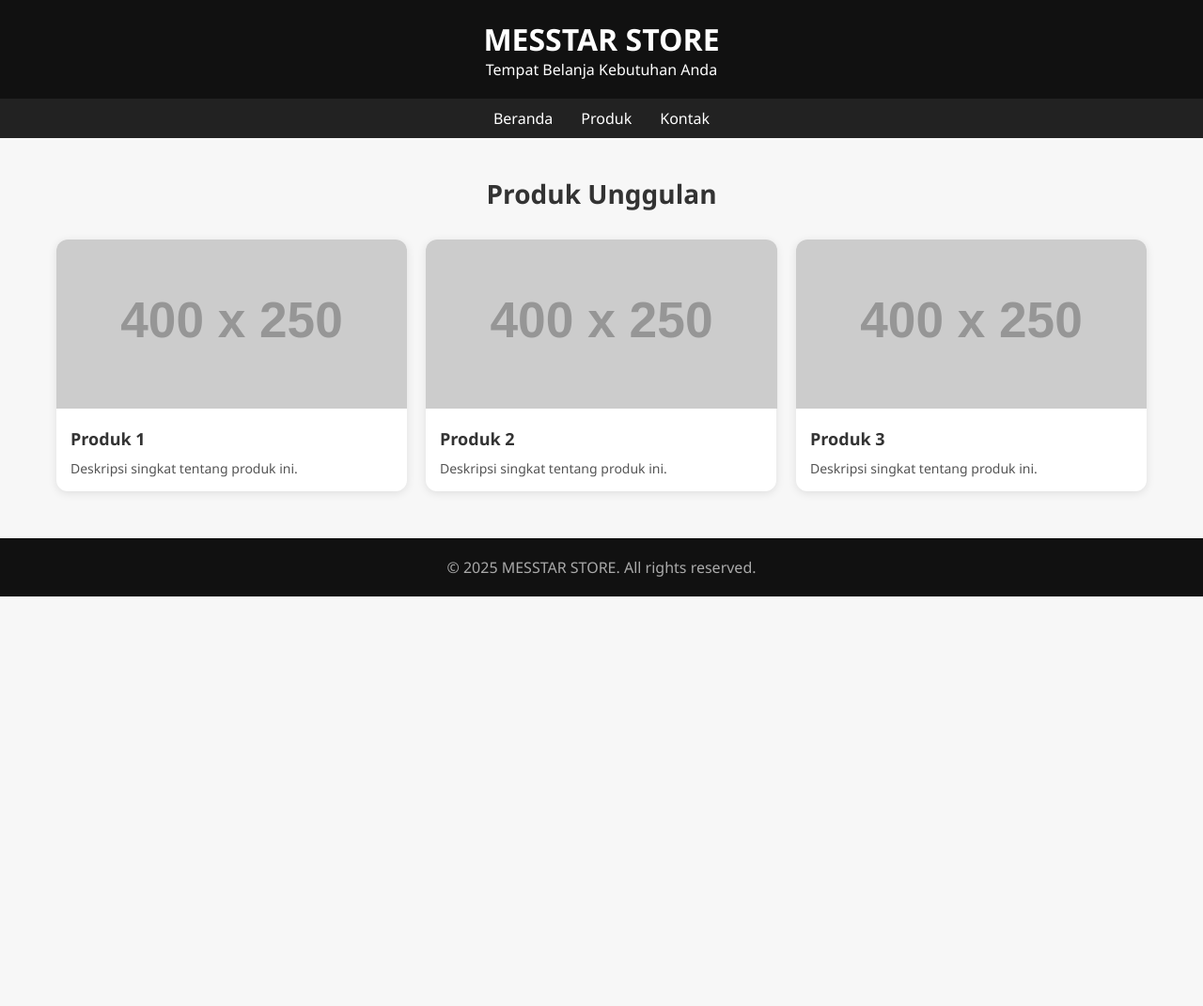
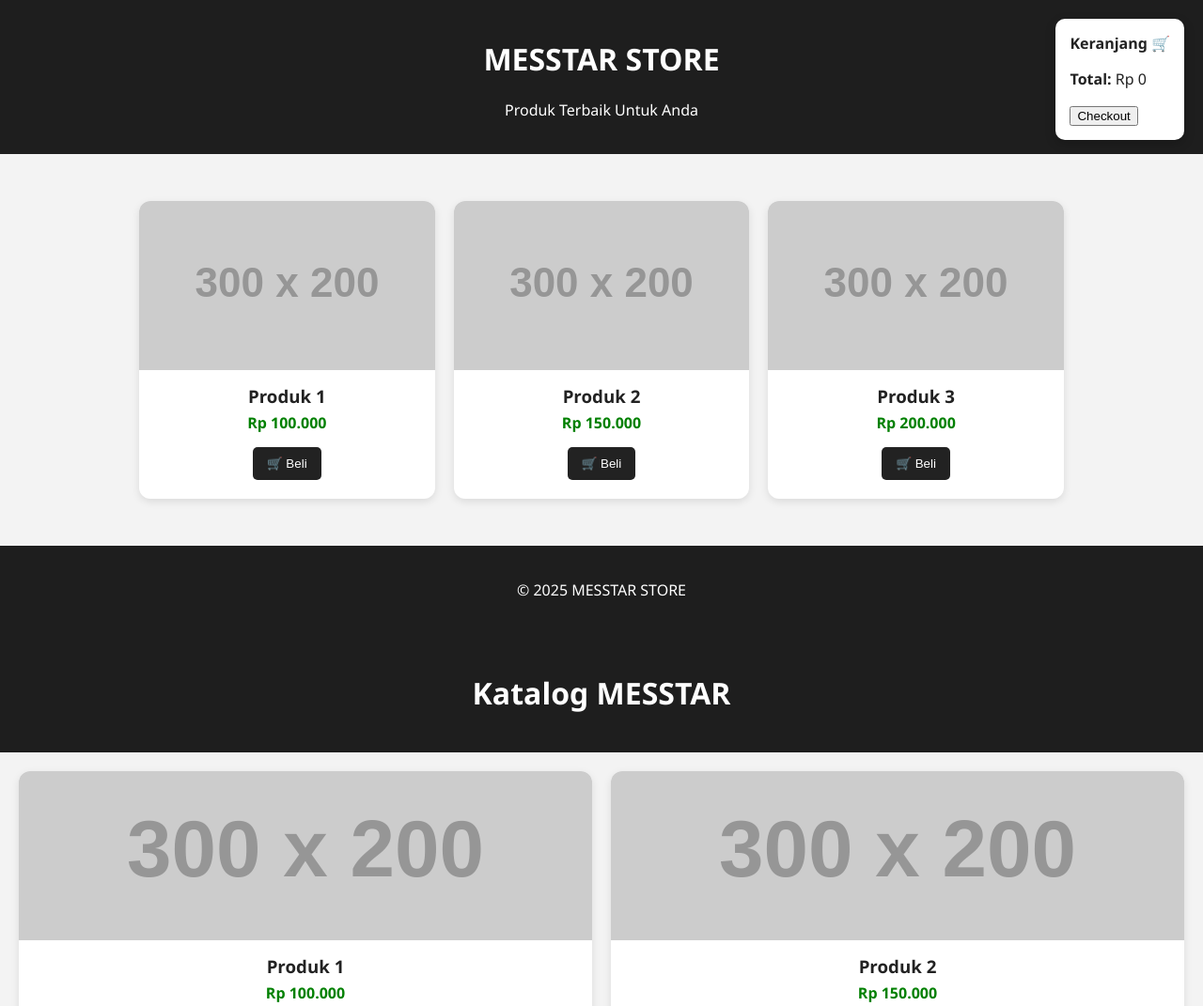
Before and after one commit to koderxyz/MESSTAR-STORE.com, a plain HTML site: page index.html in a window 1280 px wide. Shown: the top 1071 px of the page at 94% size. Before the commit the page ends 800 px from the top, so only its background shows below. Drawn offline with nearby package versions, Linux system fonts and the light colour scheme; placeholder pictures from the web are drawn by us.

Commit message:
Update index.html

```diff
--- a/index.html
+++ b/index.html
@@ -5,44 +5,22 @@
   <meta charset="UTF-8" />
   <meta name="viewport" content="width=device-width, initial-scale=1.0"/>
   <title>MESSTAR STORE</title>
-  <link href="https://unpkg.com/aos@2.3.1/dist/aos.css" rel="stylesheet" />
+  <link rel="stylesheet" href="https://unpkg.com/aos@2.3.1/dist/aos.css"/>
   <style>
-    * { box-sizing: border-box; margin: 0; padding: 0; }
     body {
+      margin: 0;
       font-family: 'Segoe UI', sans-serif;
-      background-color: #f7f7f7;
+      background: #f7f7f7;
       color: #333;
     }
-    header {
-      background-color: #111;
-      color: white;
+    header, footer {
+      background: #1e1e1e;
+      color: #fff;
       padding: 20px;
       text-align: center;
     }
-    nav {
-      background-color: #222;
-      display: flex;
-      justify-content: center;
-      padding: 10px 0;
-    }
-    nav a {
-      color: white;
-      margin: 0 15px;
-      text-decoration: none;
-      font-weight: 500;
-    }
-    nav a:hover {
-      text-decoration: underline;
-    }
     .container {
-      max-width: 1200px;
-      margin: 40px auto;
-      padding: 0 20px;
-    }
-    .section-title {
-      text-align: center;
-      font-size: 28px;
-      margin-bottom: 30px;
+      padding: 30px 10%;
     }
     .gallery {
       display: grid;
@@ -51,10 +29,12 @@
     }
     .card {
       background: white;
-      border-radius: 12px;
-      box-shadow: 0 2px 10px rgba(0,0,0,0.1);
+      border-radius: 15px;
+      box-shadow: 0 4px 10px rgba(0,0,0,0.1);
       overflow: hidden;
-      transition: transform 0.3s ease;
+      text-align: center;
+      padding-bottom: 20px;
+      transition: transform 0.2s ease;
     }
     .card:hover {
       transform: translateY(-5px);
@@ -64,79 +44,148 @@
       height: 180px;
       object-fit: cover;
     }
-    .card-body {
-      padding: 15px;
+    .card h3 {
+      margin: 10px 0 5px;
     }
-    .card-body h3 {
-      font-size: 18px;
-      margin-bottom: 10px;
+    .card p.price {
+      color: green;
+      font-weight: bold;
+      margin: 5px 0;
     }
-    .card-body p {
-      font-size: 14px;
-      color: #555;
+    .card button {
+      padding: 10px 15px;
+      background: #222;
+      color: white;
+      border: none;
+      cursor: pointer;
+      border-radius: 5px;
+      margin-top: 10px;
     }
-    footer {
-      background-color: #111;
-      color: #aaa;
-      text-align: center;
-      padding: 20px;
-      margin-top: 50px;
+    .card button:hover {
+      background: #444;
     }
-
     @media (max-width: 600px) {
-      .section-title { font-size: 22px; }
-      nav { flex-direction: column; }
-      nav a { margin: 10px 0; }
+      .container {
+        padding: 15px;
+      }
     }
   </style>
 </head>
 <body>
-
   <header>
     <h1>MESSTAR STORE</h1>
-    <p>Tempat Belanja Kebutuhan Anda</p>
+    <p>Produk Terbaik Untuk Anda</p>
   </header>
 
-  <nav>
-    <a href="#beranda">Beranda</a>
-    <a href="#produk">Produk</a>
-    <a href="#kontak">Kontak</a>
-  </nav>
-
-  <div class="container" id="produk">
-    <h2 class="section-title" data-aos="fade-up">Produk Unggulan</h2>
+  <div class="container">
     <div class="gallery">
-      <div class="card" data-aos="zoom-in">
-        <img src="https://via.placeholder.com/400x250?text=Produk+1" alt="Produk 1" />
-        <div class="card-body">
-          <h3>Produk 1</h3>
-          <p>Deskripsi singkat tentang produk ini.</p>
-        </div>
+      <div class="card" data-aos="fade-up">
+        <img src="https://via.placeholder.com/300x200?text=Produk+1" />
+        <h3>Produk 1</h3>
+        <p class="price">Rp 100.000</p>
+        <button onclick="alert('Produk 1 ditambahkan ke keranjang!')">🛒 Beli</button>
       </div>
-      <div class="card" data-aos="zoom-in" data-aos-delay="100">
-        <img src="https://via.placeholder.com/400x250?text=Produk+2" alt="Produk 2" />
-        <div class="card-body">
-          <h3>Produk 2</h3>
-          <p>Deskripsi singkat tentang produk ini.</p>
-        </div>
+      <div class="card" data-aos="fade-up" data-aos-delay="100">
+        <img src="https://via.placeholder.com/300x200?text=Produk+2" />
+        <h3>Produk 2</h3>
+        <p class="price">Rp 150.000</p>
+        <button onclick="alert('Produk 2 ditambahkan ke keranjang!')">🛒 Beli</button>
       </div>
-      <div class="card" data-aos="zoom-in" data-aos-delay="200">
-        <img src="https://via.placeholder.com/400x250?text=Produk+3" alt="Produk 3" />
-        <div class="card-body">
-          <h3>Produk 3</h3>
-          <p>Deskripsi singkat tentang produk ini.</p>
-        </div>
+      <div class="card" data-aos="fade-up" data-aos-delay="200">
+        <img src="https://via.placeholder.com/300x200?text=Produk+3" />
+        <h3>Produk 3</h3>
+        <p class="price">Rp 200.000</p>
+        <button onclick="alert('Produk 3 ditambahkan ke keranjang!')">🛒 Beli</button>
       </div>
     </div>
   </div>
 
   <footer>
-    <p>© 2025 MESSTAR STORE. All rights reserved.</p>
+    <p>&copy; 2025 MESSTAR STORE</p>
   </footer>
 
   <script src="https://unpkg.com/aos@2.3.1/dist/aos.js"></script>
   <script>
-    AOS.init({ duration: 800, once: true });
+    AOS.init();
   </script>
 </body>
 </html>
+
+<!DOCTYPE html>
+<html lang="id">
+<head>
+  <meta charset="UTF-8" />
+  <meta name="viewport" content="width=device-width, initial-scale=1.0"/>
+  <title>Katalog MESSTAR</title>
+  <link rel="stylesheet" href="https://unpkg.com/aos@2.3.1/dist/aos.css"/>
+  <style>
+    /* gaya disederhanakan, kamu bisa ubah sendiri */
+    body { font-family: 'Segoe UI', sans-serif; margin: 0; background: #f3f3f3; color: #222; }
+    header, footer { background: #1e1e1e; color: #fff; text-align: center; padding: 20px; }
+    .gallery { display: grid; grid-template-columns: repeat(auto-fit, minmax(250px, 1fr)); gap: 20px; padding: 20px; }
+    .card { background: white; border-radius: 12px; overflow: hidden; box-shadow: 0 3px 8px rgba(0,0,0,0.1); text-align: center; padding-bottom: 20px; }
+    .card img { width: 100%; height: 180px; object-fit: cover; }
+    .card h3 { margin: 10px 0 5px; }
+    .card p.price { color: green; font-weight: bold; margin: 5px 0; }
+    .card button { background: #222; color: white; border: none; padding: 10px 15px; cursor: pointer; border-radius: 5px; }
+    #cart { position: fixed; top: 20px; right: 20px; background: #fff; border-radius: 10px; padding: 15px; box-shadow: 0 4px 12px rgba(0,0,0,0.2); max-width: 300px; }
+    #cart h4 { margin: 0 0 10px; }
+  </style>
+</head>
+<body>
+  <header><h1>Katalog MESSTAR</h1></header>
+
+  <div class="gallery">
+    <div class="card" data-aos="fade-up">
+      <img src="https://via.placeholder.com/300x200?text=Produk+1" />
+      <h3>Produk 1</h3>
+      <p class="price">Rp 100.000</p>
+      <button onclick="addToCart('Produk 1', 100000)">🛒 Tambah</button>
+    </div>
+    <div class="card" data-aos="fade-up" data-aos-delay="100">
+      <img src="https://via.placeholder.com/300x200?text=Produk+2" />
+      <h3>Produk 2</h3>
+      <p class="price">Rp 150.000</p>
+      <button onclick="addToCart('Produk 2', 150000)">🛒 Tambah</button>
+    </div>
+  </div>
+
+  <div id="cart">
+    <h4>Keranjang 🛒</h4>
+    <ul id="cart-items"></ul>
+    <p><strong>Total:</strong> Rp <span id="cart-total">0</span></p>
+    <button onclick="checkout()">Checkout</button>
+  </div>
+
+  <footer><p>&copy; 2025 MESSTAR STORE</p></footer>
+
+  <script src="https://unpkg.com/aos@2.3.1/dist/aos.js"></script>
+  <script>
+    AOS.init();
+    let cart = [];
+    function addToCart(name, price) {
+      cart.push({ name, price });
+      updateCart();
+    }
+    function updateCart() {
+      const list = document.getElementById("cart-items");
+      const total = document.getElementById("cart-total");
+      list.innerHTML = "";
+      let sum = 0;
+      cart.forEach(item => {
+        const li = document.createElement("li");
+        li.textContent = `${item.name} - Rp ${item.price.toLocaleString()}`;
+        list.appendChild(li);
+        sum += item.price;
+      });
+      total.textContent = sum.toLocaleString();
+    }
+    function checkout() {
+      if (cart.length === 0) return alert("Keranjang kosong!");
+      alert("Pesanan berhasil dibuat!");
+      cart = [];
+      updateCart();
+    }
+  </script>
+</body>
+</html>
```
